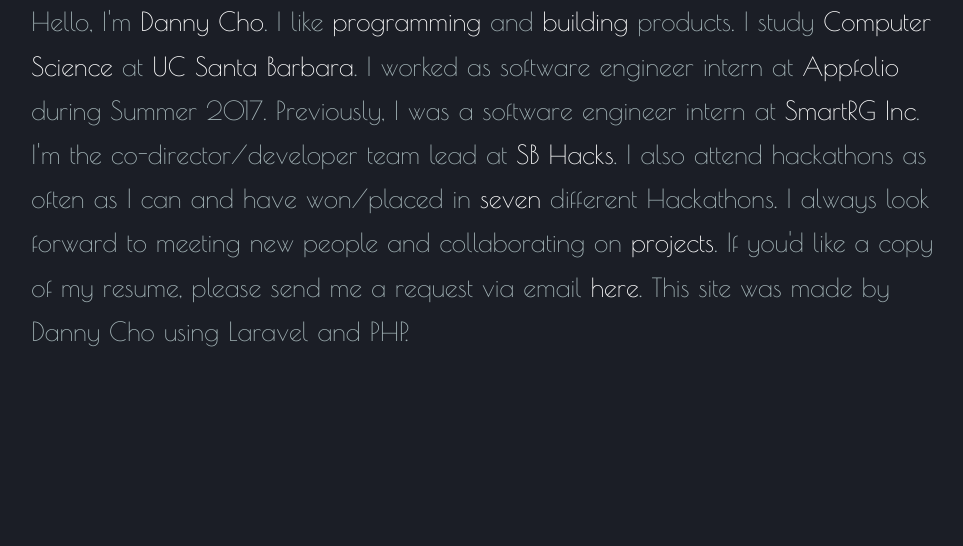
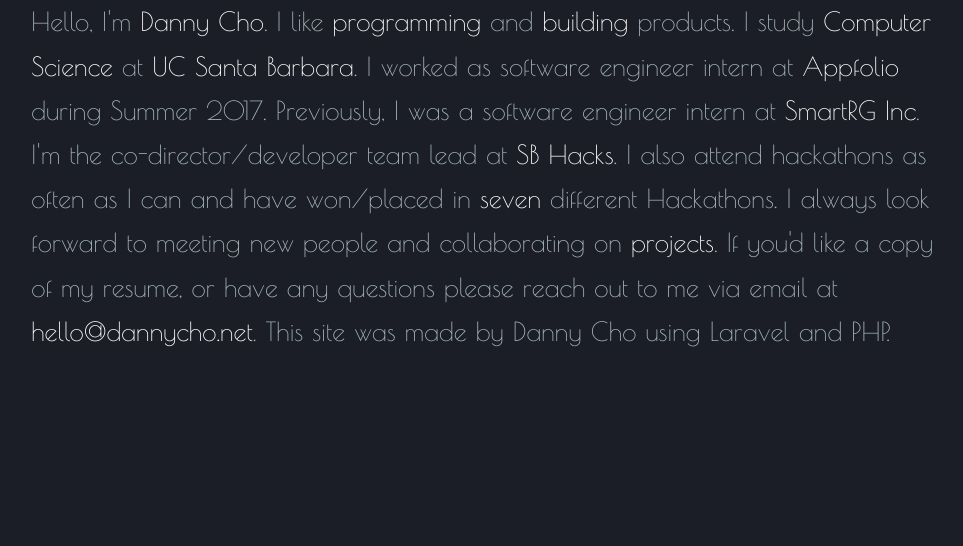
Before and after one commit to dannycho7/old.dannycho.net, a Laravel app: page / in a window 1280 px wide. Shown: the part 987-1533 px from the top of the page, without its empty margins (148-1111 px from the left). Run offline with Laravel 8, Linux system fonts and the light colour scheme; data that the repository does not hold is empty; settings files or empty folders that the repository lacks are supplied; some libraries are stand-ins or nearby versions.

Commit message:
Add new hello@dannycho.net email to intro description

```diff
--- a/resources/views/partials/index/intro_descr.blade.php
+++ b/resources/views/partials/index/intro_descr.blade.php
@@ -5,6 +5,6 @@
 	I'm the co-director/developer team lead at <a href="http://sbhacks.com">SB Hacks</a>.
 	I also attend hackathons as often as I can and have won/placed in <strong>seven</strong> different Hackathons.
 	I always look forward to meeting new people and collaborating on <strong>projects</strong>.
-	If you'd like a copy of my resume, please send me a request via email <a href='mailto:dannycho7@gmail.com?Subject=Resume' target="_blank">here</a>.
+	If you'd like a copy of my resume, or have any questions please reach out to me via email at <a href='mailto:hello@dannycho.net?Subject=Resume'>hello@dannycho.net</a>.
 	This site was made by Danny Cho using Laravel and PHP.
 </p>
```
